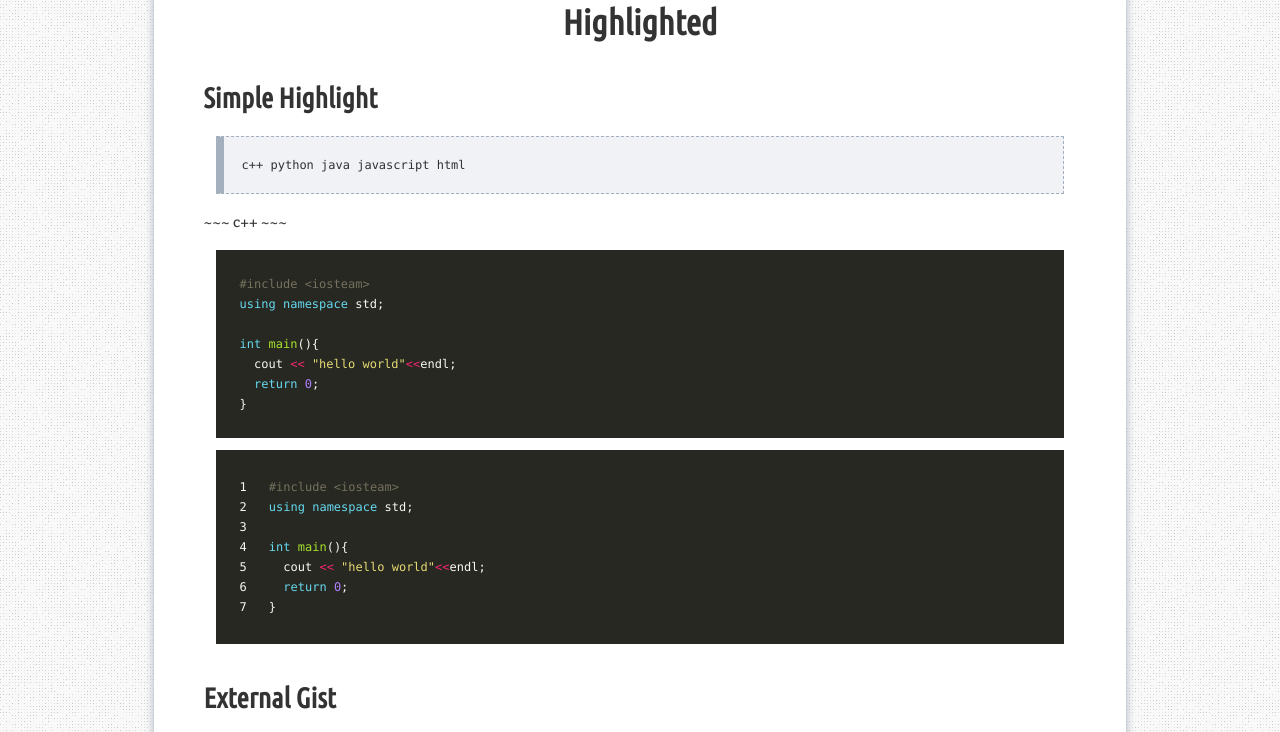
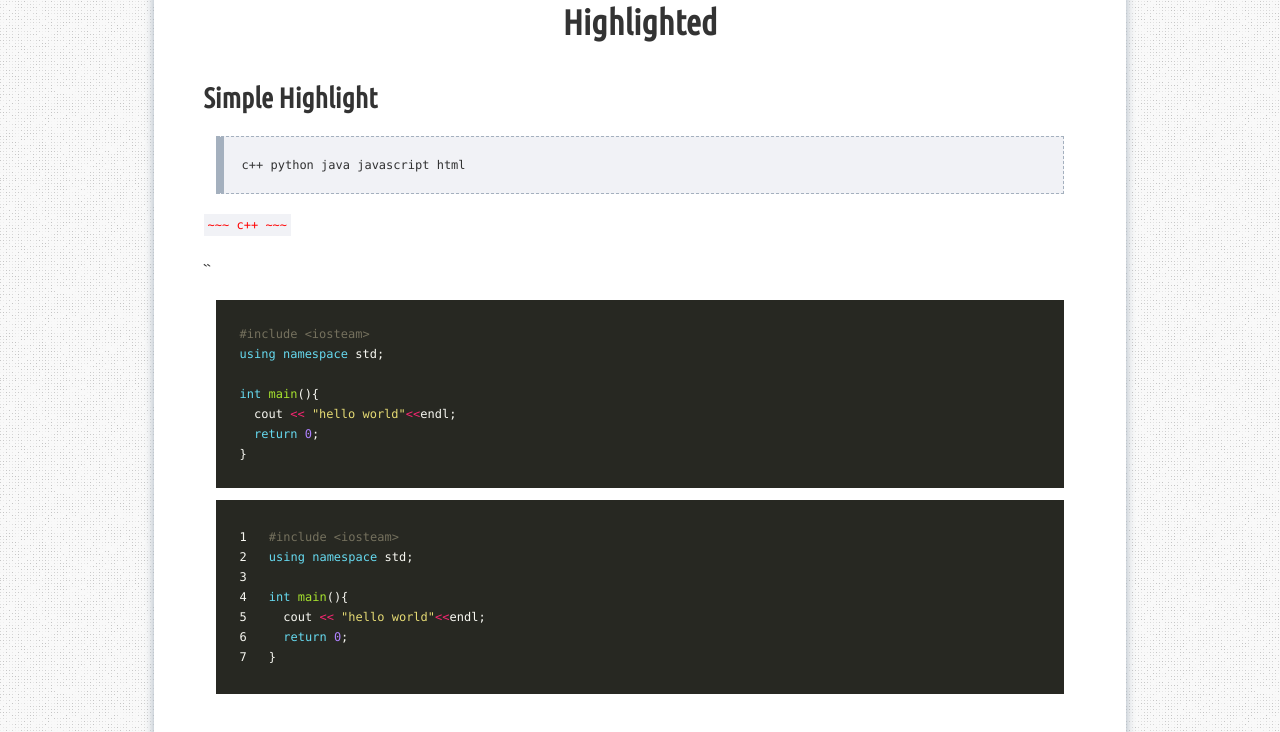
Before and after one commit to aristohyun/aristohyun.github.io, a Jekyll site: the page built from _posts/2020-07-13-code-highlighting.md, in a window 1280 px wide and 900 px high, scrolled down 1020 px, cut to the strip 0-732 px from the top of the window. Built offline with Jekyll 4.4.1, drawn with Linux system fonts in a browser that asks for light colours; comment, search, counter and statistics services are not loaded.

Commit message:
Update 2020-07-13-code-highlighting.md

```diff
--- a/_posts/2020-07-13-code-highlighting.md
+++ b/_posts/2020-07-13-code-highlighting.md
@@ -31,13 +31,10 @@ code with tildes
 
 > c++ python java javascript html
 
-<div>
-~~~ c++
-~~~
+`~~~ c++ ~~~`
 
-{% highlight c++ linenos=table %}
-{% endhighlight %}
-</div>
+`{% highlight c++ linenos=table %} {% endhighlight %}`
+
 
 ~~~ c++
 #include <iosteam>
```
